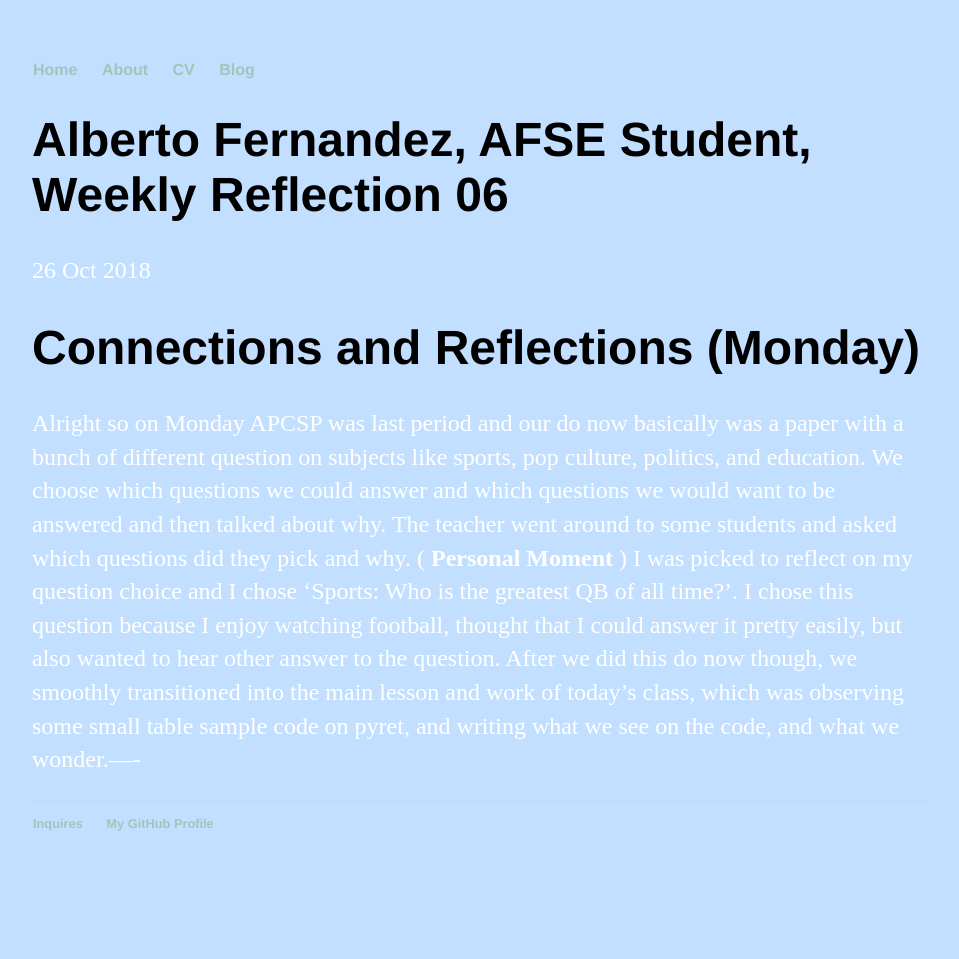
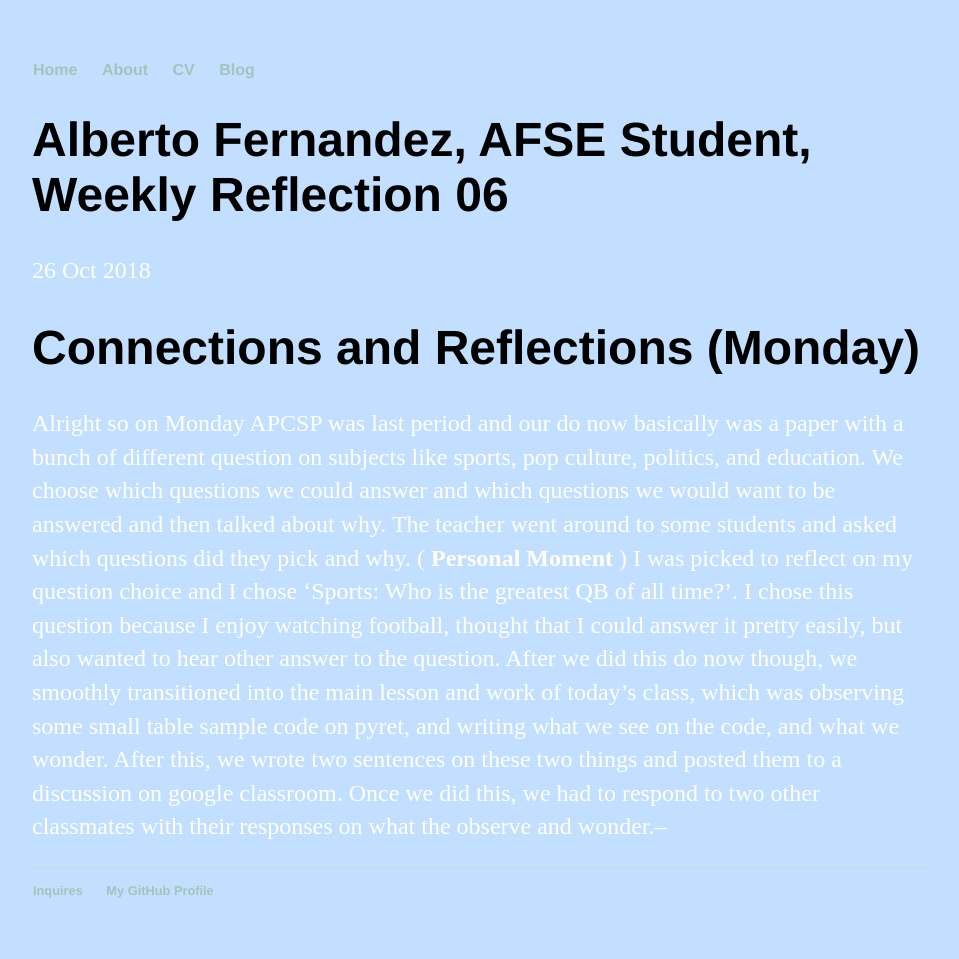
Before and after one commit to albertof4112/albertof4112.github.io, a Jekyll site: the page built from _posts/2018-10-26-weekly-reflection-06.md, in a window 1280 px wide. Shown: the whole page, without its empty margins (160-1119 px from the left). Built offline with Jekyll 4.4.1, drawn with Linux system fonts in a browser that asks for light colours; before the commit the page ends 900 px from its top, so only the background shows below that.

Commit message:
Update 2018-10-26-weekly-reflection-06.md

```diff
--- a/_posts/2018-10-26-weekly-reflection-06.md
+++ b/_posts/2018-10-26-weekly-reflection-06.md
@@ -6,4 +6,4 @@ date: 2018-10-26
 
 # Connections and Reflections (Monday)
 
-Alright so on Monday APCSP was last period and our do now basically was a paper with a bunch of different question on subjects like sports, pop culture, politics, and education. We choose which questions we could answer and which questions we would want to be answered and then talked about why. The teacher went around to some students and asked which questions did they pick and why. (<b> Personal Moment </b>) I was picked to reflect on my question choice and I chose 'Sports: Who is the greatest QB of all time?'. I chose this question because I enjoy watching football, thought that I could answer it pretty easily, but also wanted to hear other answer to the question. After we did this do now though, we smoothly transitioned into the main lesson and work of today's class, which was observing some small table sample code on pyret, and writing what we see on the code, and what we wonder.----
+Alright so on Monday APCSP was last period and our do now basically was a paper with a bunch of different question on subjects like sports, pop culture, politics, and education. We choose which questions we could answer and which questions we would want to be answered and then talked about why. The teacher went around to some students and asked which questions did they pick and why. (<b> Personal Moment </b>) I was picked to reflect on my question choice and I chose 'Sports: Who is the greatest QB of all time?'. I chose this question because I enjoy watching football, thought that I could answer it pretty easily, but also wanted to hear other answer to the question. After we did this do now though, we smoothly transitioned into the main lesson and work of today's class, which was observing some small table sample code on pyret, and writing what we see on the code, and what we wonder. After this, we wrote two sentences on these two things and posted them to a discussion on google classroom. Once we did this, we had to respond to two other classmates with their responses on what the observe and wonder.--
```
